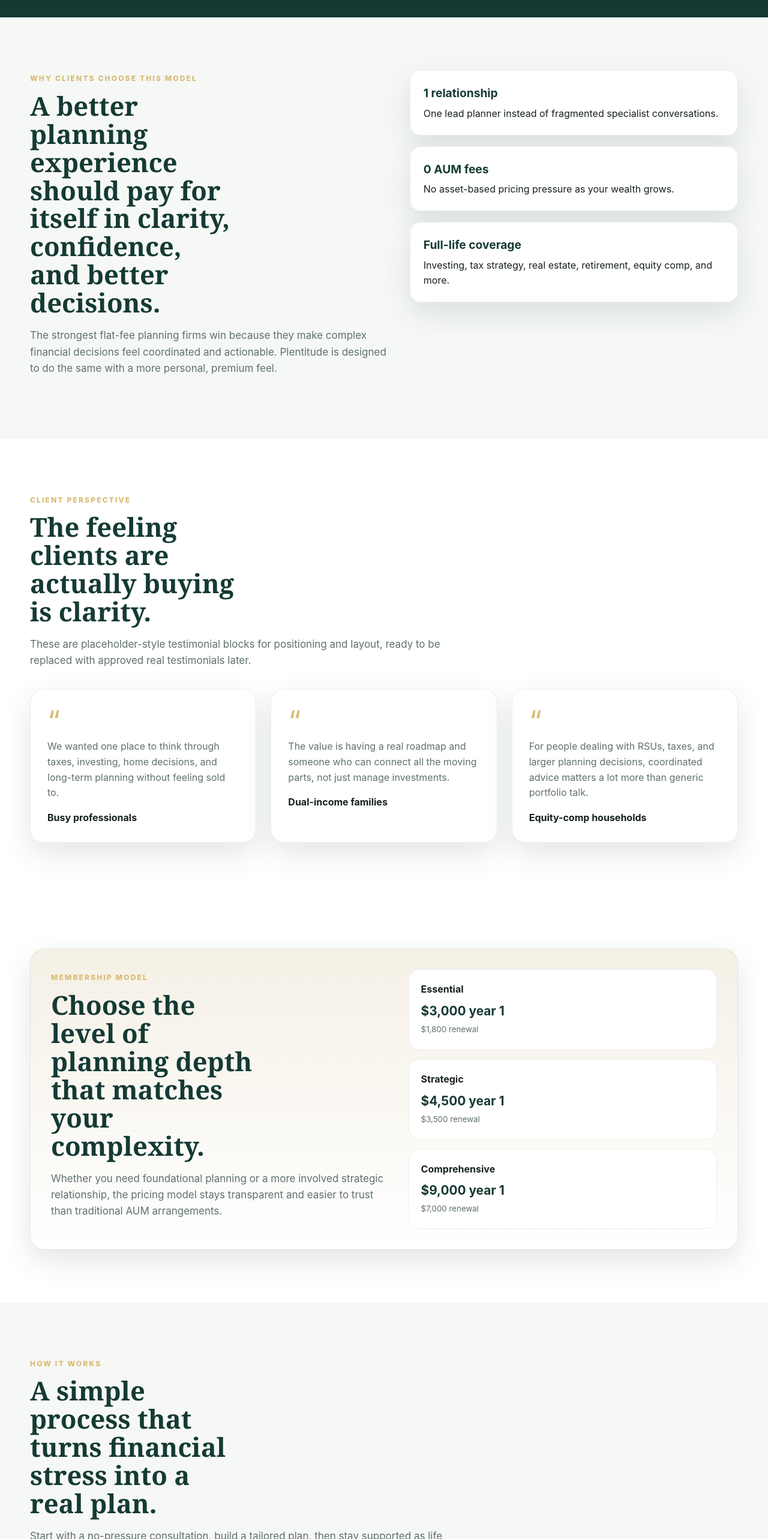
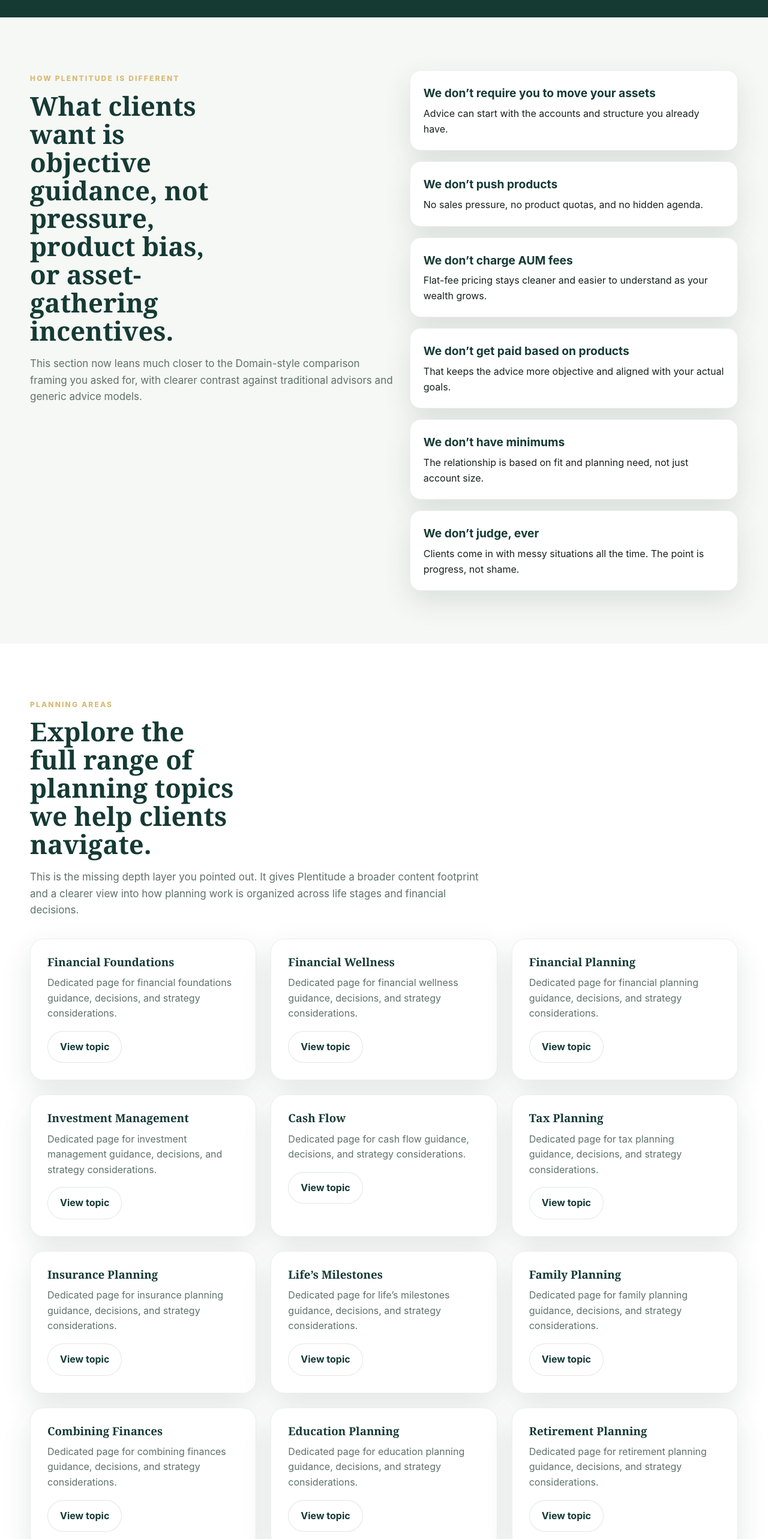
Before and after one commit to margohill2020-boop/PlentitudePlanning-Site, a Next.js app: page / in a window 1280 px wide. Shown: the part 3400-5966 px from the top of the page at 60% size. Built offline with nearby package versions, Linux system fonts and the light colour scheme.

Commit message:
Expand homepage differentiation and planning topic pages

```diff
--- a/app/components/Site.tsx
+++ b/app/components/Site.tsx
@@ -204,15 +204,60 @@
       <div className="container">
         <div className="proofPanel">
           <div>
-            <span className="sectionLabel">Why clients choose this model</span>
-            <h2 className="sectionHeading">A better planning experience should pay for itself in clarity, confidence, and better decisions.</h2>
-            <p className="sectionIntro">The strongest flat-fee planning firms win because they make complex financial decisions feel coordinated and actionable. Plentitude is designed to do the same with a more personal, premium feel.</p>
+            <span className="sectionLabel">How Plentitude is different</span>
+            <h2 className="sectionHeading">What clients want is objective guidance, not pressure, product bias, or asset-gathering incentives.</h2>
+            <p className="sectionIntro">This section now leans much closer to the Domain-style comparison framing you asked for, with clearer contrast against traditional advisors and generic advice models.</p>
           </div>
           <div className="proofStats">
-            <div className="proofStat"><strong>1 relationship</strong><span>One lead planner instead of fragmented specialist conversations.</span></div>
-            <div className="proofStat"><strong>0 AUM fees</strong><span>No asset-based pricing pressure as your wealth grows.</span></div>
-            <div className="proofStat"><strong>Full-life coverage</strong><span>Investing, tax strategy, real estate, retirement, equity comp, and more.</span></div>
+            <div className="proofStat"><strong>We don’t require you to move your assets</strong><span>Advice can start with the accounts and structure you already have.</span></div>
+            <div className="proofStat"><strong>We don’t push products</strong><span>No sales pressure, no product quotas, and no hidden agenda.</span></div>
+            <div className="proofStat"><strong>We don’t charge AUM fees</strong><span>Flat-fee pricing stays cleaner and easier to understand as your wealth grows.</span></div>
+            <div className="proofStat"><strong>We don’t get paid based on products</strong><span>That keeps the advice more objective and aligned with your actual goals.</span></div>
+            <div className="proofStat"><strong>We don’t have minimums</strong><span>The relationship is based on fit and planning need, not just account size.</span></div>
+            <div className="proofStat"><strong>We don’t judge, ever</strong><span>Clients come in with messy situations all the time. The point is progress, not shame.</span></div>
           </div>
+        </div>
+      </div>
+    </section>
+  )
+}
+
+export function TopicGridSection() {
+  const topics = [
+    ['Financial Foundations', '/planning/financial-foundations'],
+    ['Financial Wellness', '/planning/financial-wellness'],
+    ['Financial Planning', '/planning/financial-planning'],
+    ['Investment Management', '/planning/investment-management'],
+    ['Cash Flow', '/planning/cash-flow'],
+    ['Tax Planning', '/planning/tax-planning'],
+    ['Insurance Planning', '/planning/insurance-planning'],
+    ['Life’s Milestones', '/planning/lifes-milestones'],
+    ['Family Planning', '/planning/family-planning'],
+    ['Combining Finances', '/planning/combining-finances'],
+    ['Education Planning', '/planning/education-planning'],
+    ['Retirement Planning', '/planning/retirement-planning'],
+    ['Estate Planning', '/planning/estate-planning'],
+    ['Real Estate', '/planning/real-estate'],
+    ['Planning for a Baby', '/planning/planning-for-a-baby'],
+    ['Career', '/planning/career'],
+    ['Equity Compensation', '/planning/equity-compensation'],
+    ['Career Planning', '/planning/career-planning'],
+  ]
+
+  return (
+    <section className="section sectionWhite">
+      <div className="container">
+        <span className="sectionLabel">Planning areas</span>
+        <h2 className="sectionHeading">Explore the full range of planning topics we help clients navigate.</h2>
+        <p className="sectionIntro">This is the missing depth layer you pointed out. It gives Plentitude a broader content footprint and a clearer view into how planning work is organized across life stages and financial decisions.</p>
+        <div className="servicesGrid">
+          {topics.map(([title, href]) => (
+            <article className="card serviceCard" key={href}>
+              <h3>{title}</h3>
+              <p>Dedicated page for {title.toLowerCase()} guidance, decisions, and strategy considerations.</p>
+              <Link className="btn btnOutline" href={href}>View topic</Link>
+            </article>
+          ))}
         </div>
       </div>
     </section>
--- a/app/globals.css
+++ b/app/globals.css
@@ -423,9 +423,13 @@
   padding: 24px;
 }
 .footer {
-  padding: 24px 0 50px;
+  padding: 40px 0 60px;
   color: var(--muted);
-  font-size: 14px;
+  font-size: 16px;
+}
+.footer strong {
+  font-size: 1.1rem;
+  color: var(--forest);
 }
 .footerGrid {
   display: grid;
--- a/app/page.tsx
+++ b/app/page.tsx
@@ -1,4 +1,4 @@
-import { Header, Hero, TrustRow, ServicesSection, WhySection, ProofSection, TestimonialSection, MembershipPreviewSection, ProcessSection, PricingSection, FaqSection, CtaSection, ComplianceSection, Footer } from './components/Site'
+import { Header, Hero, TrustRow, ServicesSection, WhySection, ProofSection, TopicGridSection, TestimonialSection, MembershipPreviewSection, ProcessSection, PricingSection, FaqSection, CtaSection, ComplianceSection, Footer } from './components/Site'
 
 export default function HomePage() {
   return (
@@ -10,6 +10,7 @@
         <ServicesSection />
         <WhySection />
         <ProofSection />
+        <TopicGridSection />
         <TestimonialSection />
         <MembershipPreviewSection />
         <ProcessSection />
```
Also changed, not shown: app/our-process/page.tsx (added, +37 -0 lines), app/planning/[slug]/page.tsx (added, +51 -0 lines).
